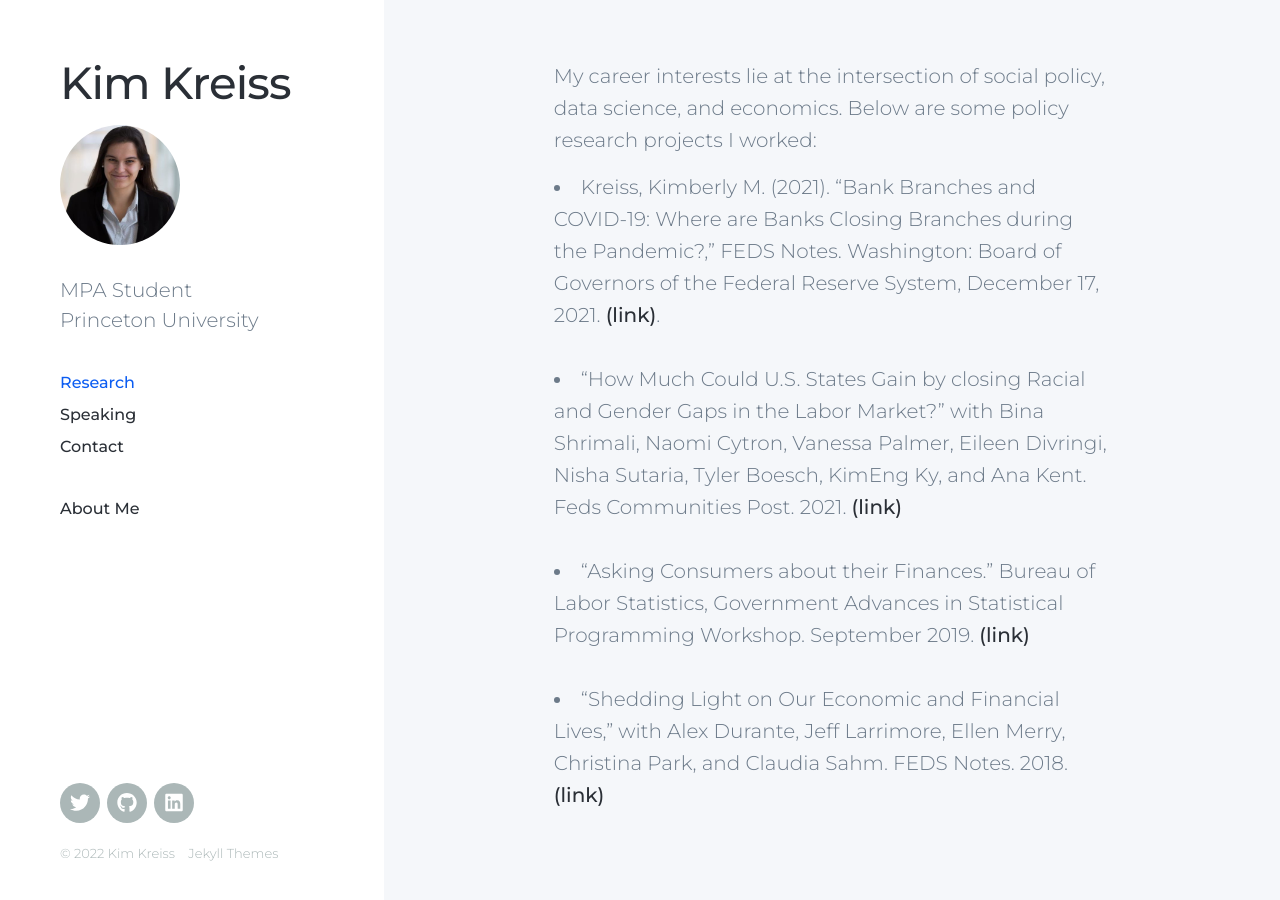
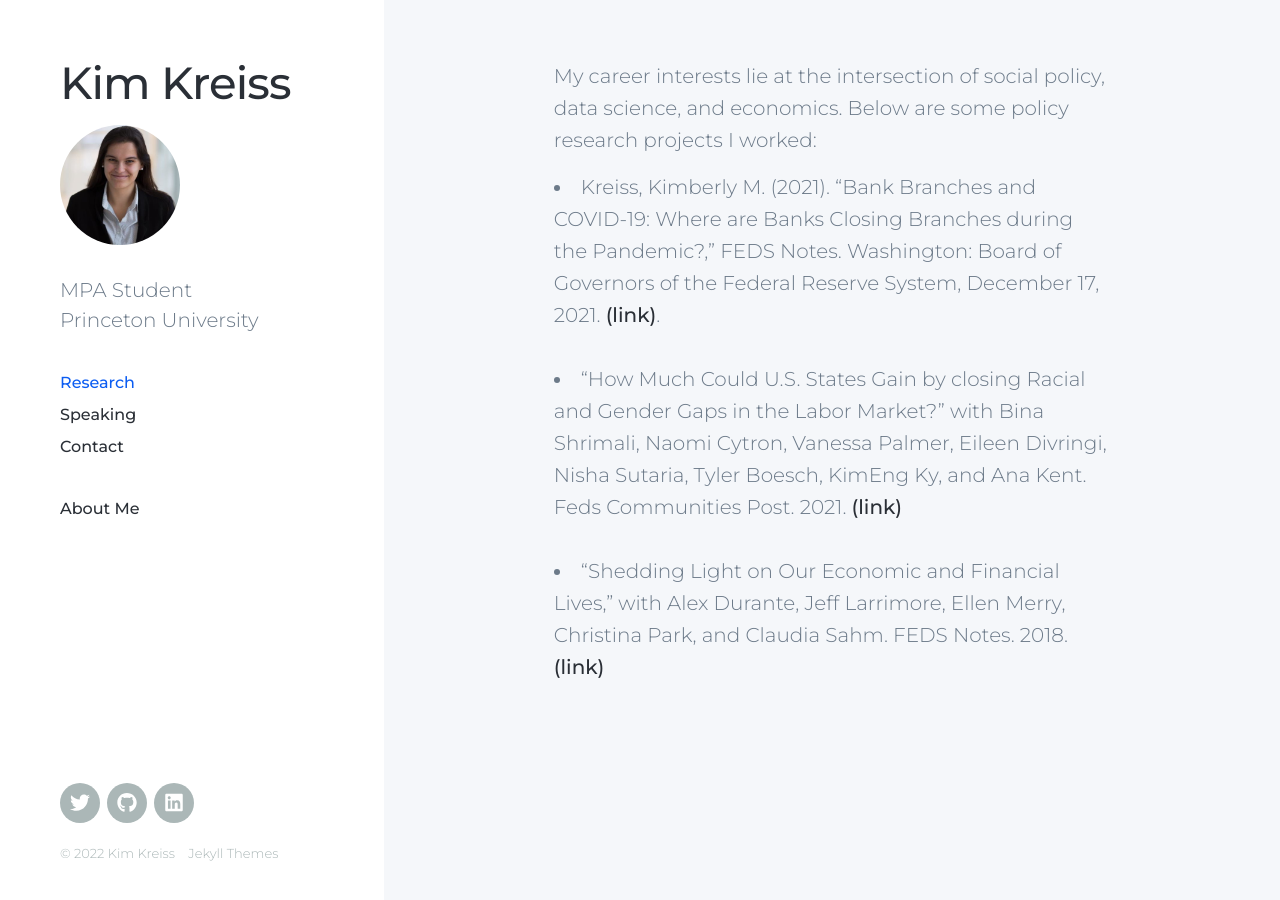
Before and after one commit to kimberlykreiss/kimberlykreiss.github.io, a Jekyll site: the page built from _pages/research.md, in a window 1280 px wide and 900 px high, scrolled down 122 px. Built offline with Jekyll 4.4.1, drawn with Linux system fonts in a browser that asks for light colours; nearby versions of some CDN libraries.

Commit message:
updating research page

```diff
--- a/_pages/research.md
+++ b/_pages/research.md
@@ -7,11 +7,10 @@ featured_image: '/images/demo/demo-square.jpg'
 ---
 My career interests lie at the intersection of social policy, data science, and economics. Below are some policy research projects I worked:
 &nbsp;
+
 - Kreiss, Kimberly M. (2021). "Bank Branches and COVID-19: Where are Banks Closing Branches during the Pandemic?," FEDS Notes. Washington: Board of Governors of the Federal Reserve System, December 17, 2021. [(link)](https://doi.org/10.17016/2380-7172.3027).
 &nbsp;
 - "How Much Could U.S. States Gain by closing Racial and Gender Gaps in the Labor Market?" with Bina Shrimali, Naomi Cytron, Vanessa Palmer, Eileen Divringi, Nisha Sutaria, Tyler Boesch, KimEng Ky, and Ana Kent. Feds Communities Post. 2021. [(link)](https://fedcommunities.org/data/closethegaps/)
-&nbsp;
-- "Asking Consumers about their Finances." Bureau of Labor Statistics, Government Advances in Statistical Programming Workshop. September 2019. [(link)](https://kimberlykreiss.github.io/GASP_slides.pdf)
 &nbsp;
 - "Shedding Light on Our Economic and Financial Lives," with Alex Durante, Jeff Larrimore, Ellen Merry, Christina Park, and Claudia Sahm. FEDS Notes. 2018. [(link)](https://www.federalreserve.gov/econres/notes/feds-notes/shedding-light-on-our-economic-and-financial-lives-20180522.htm)
 
```
